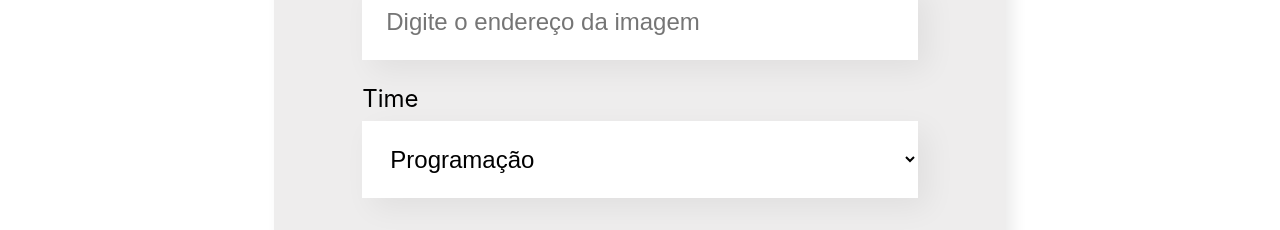
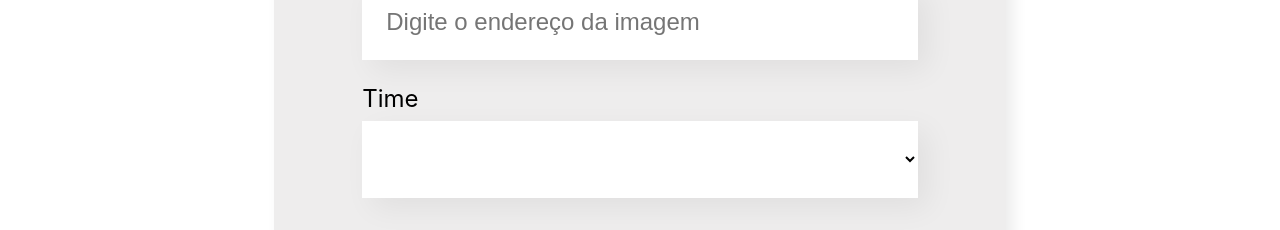
Before and after one commit to nayara-al/organo, a React (Create React App) app: page / in a window 1280 px wide. Shown: the part 820-1050 px from the top of the page. Built offline with nearby package versions, Linux system fonts and the light colour scheme.

Commit message:
Update index.js

```diff
--- a/src/componentes/ListaSuspensa/index.js
+++ b/src/componentes/ListaSuspensa/index.js
@@ -4,7 +4,8 @@
     return (
         <div className='lista-suspensa'>
             <label>{props.label}</label>
-            <select onChange={evento => props.aoAlterado(evento.target.value)} required={props.required} value={props.value}>
+            <select onChange={evento => props.aoAlterado(evento.target.value)} required={props.required} value={props.valor}>
+                <option value=''/>
                 {props.itens.map(item => {
                     return <option key={item}>{item}</option>
                 })}
```
